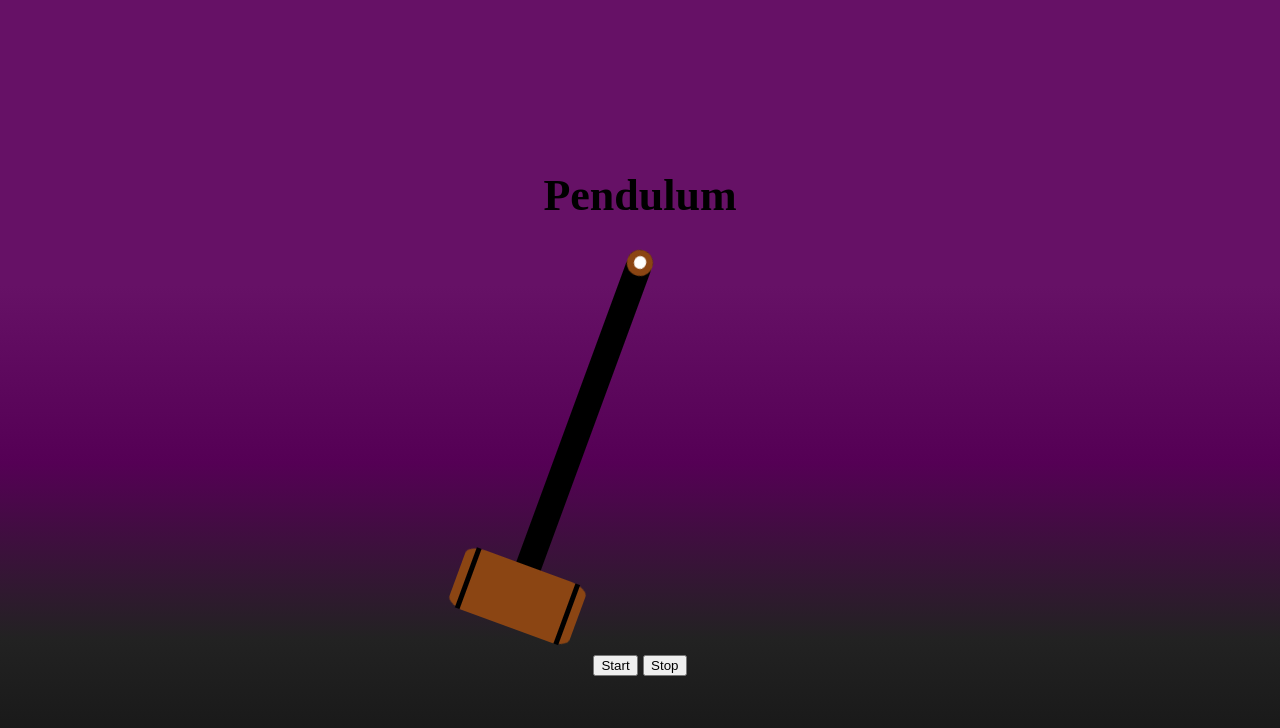
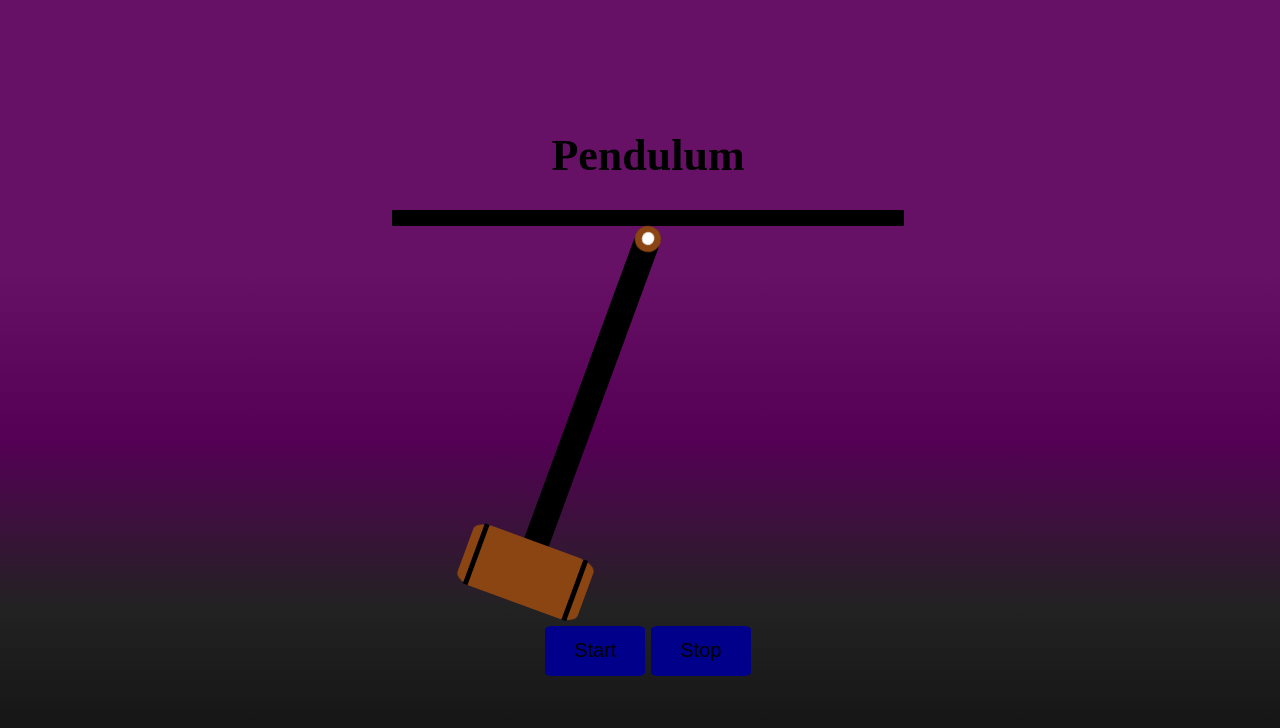
Before and after one commit to dartrhevan/dartrhevan.github.io, a plain HTML site: page index.html in a window 1280 px wide. Both pictures are taken after a click on the button "Start". Drawn offline with nearby package versions, Linux system fonts and the light colour scheme.

Commit message:
buttons upgraded

```diff
--- a/handlers.js
+++ b/handlers.js
@@ -1,23 +1,34 @@
 let intId;
 const leftPos = 'matrix(0.5, 0.866025, -0.866025, 0.5, 0, 0)';
 const rightPos = 'matrix(0.5, -0.866025, 0.866025, 0.5, 0, 0)';
-const width = 0.866025;
+const width = 2 / 3 * Math.PI;
 let dir = false;
 
 function startR() {
     const val = Number.parseFloat($('#pendulum').css('transform').split(' ')[1]);
-    let m = 2 * ((dir && val > 0) ? Math.abs(val) : (width - Math.abs(val))) / width;
+    let m;
+    if(val < 0)
+        if(!dir)
+            m = 2 * Math.asin(val) / width;
+        else
+            m = (width - Math.asin(val)) / width;
+    else
+        if(!dir)
+            m = (width - Math.asin(val)) / width;
+        else
+            m = 2 * Math.asin(val) / width;
     if(m === 0) m = 2;
     $('#pendulum').css('transition-duration',  m + 's');
     $('#pendulum').css('transition-function', 'linear');
-    console.log(`v=${val}\nm=${m}`);
+    //console.log(`v=${val}\nm=${m}`);
     if(dir)
         reverseRotate();
     else directRotate();
+    setTimeout(() => {
+        $('#pendulum').css('transition-function', 'ease-in-out');
+        $('#pendulum').css('transition-duration', '2s');
         function anim() {
             intId = setTimeout(() => {
-            $('#pendulum').css('transition-function', 'ease-in-out');
-            $('#pendulum').css('transition-duration', '2s');
                 switch($('#pendulum').css('transform')){
                     case leftPos:
                         reverseRotate();
@@ -29,6 +40,7 @@ function startR() {
             }, 100)
         }
         anim();
+    }, m * 1000);
 }
 
 function stopR() {
--- a/index.html
+++ b/index.html
@@ -11,6 +11,7 @@
 
 <div id="container">
     <h1>Pendulum</h1>
+    <div id="surface"></div>
     <div id="pendulum" class="animate">
         <div id="top">
             <div id="puck">
--- a/pendulum.css
+++ b/pendulum.css
@@ -3,7 +3,8 @@ body {
     display: flex;
     align-items: center;
     justify-content: center;
-    height: 100vh;
+    height: 95vh;
+    width: 100%;
 }
 
 #container {
@@ -71,6 +72,21 @@ body {
     height: 42vh;
 }
 
+#surface {
+    height: 2vh;
+    width: 40vw;
+    background-color: black;
+}
+
+button {
+    width: 100px;
+    height: 50px;
+    font-size: 20px;
+    background-color: darkblue;
+    border-radius: 7%;
+    border: none;
+}
+
 #bottom {
     background-color: saddlebrown;
     position: relative;
```
Lines whose indentation alone changed are shown as unchanged.
